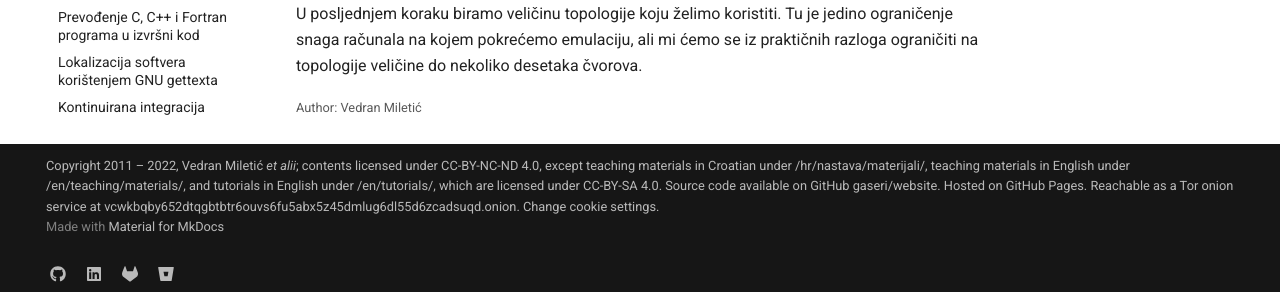
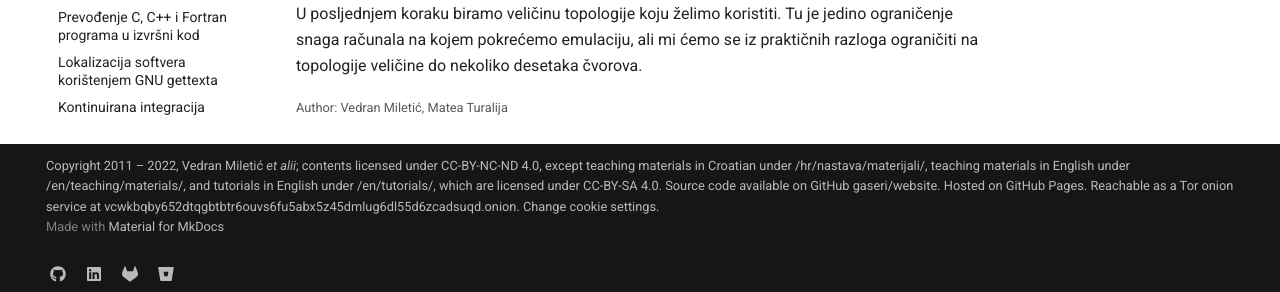
Before and after one commit to gaseri/website, an MkDocs documentation site: the page built from docs/hr/nastava/materijali/emulator-core-generiranje-topologija.md, in a window 1280 px wide and 900 px high, scrolled down 5056 px. Shown: the part 594-886 px from the top of the window. Built offline with MkDocs 1.6.1 and Material for MkDocs 9.7.7, drawn with Linux system fonts in a browser that asks for light colours; comment, search, counter and statistics services are not loaded.

Commit message:
Credited Matea's authorship

```diff
--- a/docs/hr/nastava/materijali/emulator-core-generiranje-topologija.md
+++ b/docs/hr/nastava/materijali/emulator-core-generiranje-topologija.md
@@ -1,5 +1,5 @@
 ---
-author: Vedran Miletić
+author: Vedran Miletić, Matea Turalija
 ---
 
 # Generiranje topologija
```
Also changed, not shown: docs/hr/nastava/materijali/emulator-core-stvaranje-konfiguracija-podmreza.md (+1 -1 lines).
